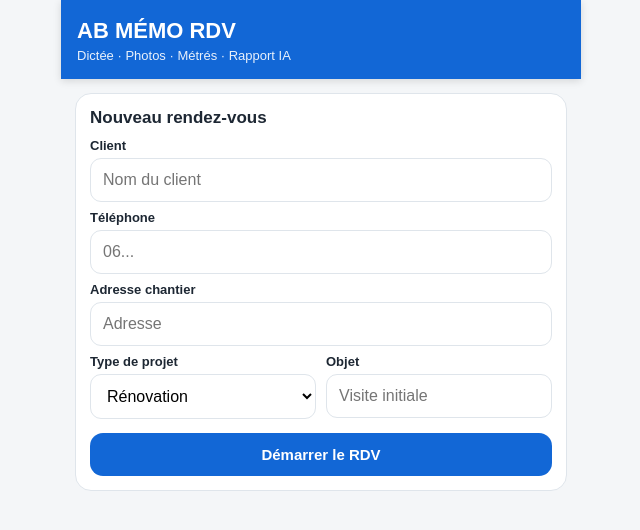
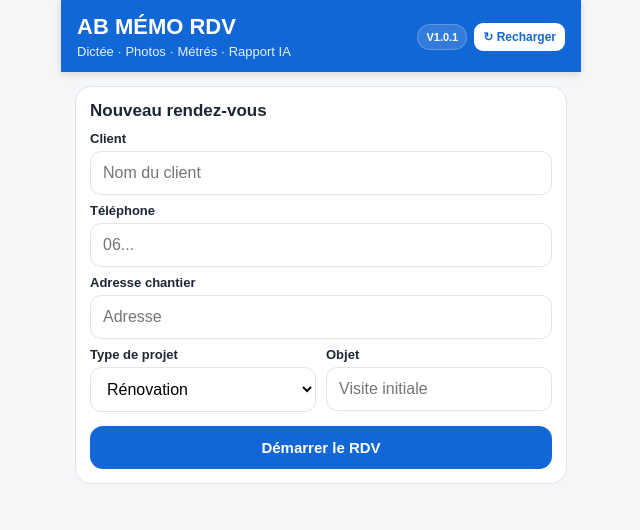
Before and after one commit to abrenov35/memo-rdv-ab, a plain HTML site: page index.html in a window 1280 px wide. Shown: the whole page, without its empty margins (319-959 px from the left). Drawn offline with Linux system fonts and the light colour scheme.

Commit message:
Ajoute version visible et bouton recharger

```diff
--- a/index.html
+++ b/index.html
@@ -8,17 +8,23 @@
   <style>
     :root{--blue:#1267d6;--blue2:#0d56b7;--bg:#f4f6f8;--card:#fff;--txt:#1d2733;--muted:#6c7886;--line:#dfe5eb;--ok:#138a4b;--danger:#c93434}
     *{box-sizing:border-box} body{margin:0;font-family:Arial,Helvetica,sans-serif;background:var(--bg);color:var(--txt)}
-    .app{max-width:520px;margin:0 auto;min-height:100vh;padding-bottom:28px}.top{background:var(--blue);color:#fff;padding:18px 16px 16px;position:sticky;top:0;z-index:10;box-shadow:0 2px 8px #0002}.top h1{margin:0;font-size:22px}.top p{margin:4px 0 0;font-size:13px;opacity:.9}
+    .app{max-width:520px;margin:0 auto;min-height:100vh;padding-bottom:28px}.top{background:var(--blue);color:#fff;padding:14px 16px 13px;position:sticky;top:0;z-index:10;box-shadow:0 2px 8px #0002}.topLine{display:flex;align-items:center;justify-content:space-between;gap:12px}.top h1{margin:0;font-size:22px}.top p{margin:4px 0 0;font-size:13px;opacity:.9}.topTools{display:flex;align-items:center;gap:7px}.version{font-size:11px;font-weight:800;background:#ffffff24;border:1px solid #ffffff35;border-radius:999px;padding:6px 8px;white-space:nowrap}.reloadBtn{background:#fff;color:var(--blue);padding:7px 9px;border-radius:9px;font-size:12px;min-height:auto;white-space:nowrap}
     .wrap{padding:14px}.card{background:var(--card);border:1px solid var(--line);border-radius:16px;padding:14px;margin-bottom:12px}.title{font-weight:700;font-size:17px;margin-bottom:10px}.muted{color:var(--muted);font-size:13px}.grid{display:grid;grid-template-columns:1fr 1fr;gap:10px}.grid3{display:grid;grid-template-columns:repeat(3,1fr);gap:9px}
     label{display:block;font-size:13px;font-weight:700;margin:8px 0 5px}input,select,textarea{width:100%;border:1px solid var(--line);border-radius:11px;background:#fff;padding:12px;font-size:16px}textarea{min-height:84px;resize:vertical}
     button{border:0;border-radius:13px;padding:13px 14px;font-size:15px;font-weight:700;cursor:pointer}.primary{background:var(--blue);color:#fff;width:100%}.secondary{background:#eef4fb;color:var(--blue)}.danger{background:#feecec;color:var(--danger)}.action{background:#fff;border:1px solid var(--line);min-height:92px;display:flex;flex-direction:column;align-items:center;justify-content:center;gap:7px}.action span{font-size:26px}
     .hidden{display:none!important}.row{display:flex;align-items:center;justify-content:space-between;gap:10px}.pill{display:inline-block;border-radius:999px;padding:5px 9px;background:#e8f1ff;color:var(--blue);font-size:12px;font-weight:700}.timer{font-size:34px;font-weight:800;text-align:center;margin:12px 0 4px}.rec{text-align:center;color:var(--danger);font-weight:700;font-size:13px}.mic{width:84px;height:84px;border-radius:50%;display:flex;align-items:center;justify-content:center;margin:14px auto;background:var(--blue);color:#fff;font-size:30px}.mic.paused{background:#d8dee6;color:#3e4a57}
     .stats{display:grid;grid-template-columns:repeat(3,1fr);gap:8px}.stat{background:#fff;border:1px solid var(--line);border-radius:13px;padding:11px;text-align:center}.stat b{display:block;font-size:22px}.toast{position:fixed;left:50%;bottom:18px;transform:translateX(-50%);background:#17202a;color:#fff;padding:10px 14px;border-radius:10px;font-size:13px;max-width:90%;z-index:99}.small{font-size:12px}.note{padding:10px;border-left:3px solid var(--blue);background:#f7faff;border-radius:8px;margin-top:8px}.footerBtn{position:sticky;bottom:0;background:linear-gradient(to top,var(--bg) 70%,transparent);padding-top:10px}
+    @media(max-width:370px){.top h1{font-size:19px}.version{display:none}.reloadBtn{padding:7px 8px}}
   </style>
 </head>
 <body>
 <div class="app">
-  <header class="top"><h1>AB MÉMO RDV</h1><p>Dictée · Photos · Métrés · Rapport IA</p></header>
+  <header class="top">
+    <div class="topLine">
+      <div><h1>AB MÉMO RDV</h1><p>Dictée · Photos · Métrés · Rapport IA</p></div>
+      <div class="topTools"><span class="version">V1.0.1</span><button id="reloadBtn" class="reloadBtn" type="button">↻ Recharger</button></div>
+    </div>
+  </header>
   <main class="wrap">
     <section id="startView" class="card">
       <div class="title">Nouveau rendez-vous</div>
@@ -75,10 +81,12 @@
 </div>
 <div id="toast" class="toast hidden"></div>
 <script>
+const APP_VERSION='V1.0.1';
 const API_URL='https://script.google.com/macros/s/AKfycbzq2sNhxV9PnOktzS8UUIypcvguyc58s8GMd_3D4VjSxUirx-XR-3bsC_yF9zFGNWqGww/exec';
 let state={idRdv:null,start:null,paused:false,pauseStarted:null,totalPause:0,mediaRecorder:null,stream:null,audioChunks:[],photos:0,metres:0,points:0};
 const $=id=>document.getElementById(id);
 function toast(msg){$('toast').textContent=msg;$('toast').classList.remove('hidden');setTimeout(()=>$('toast').classList.add('hidden'),2600)}
+$('reloadBtn').addEventListener('click',()=>{const u=new URL(window.location.href);u.searchParams.set('refresh',Date.now());window.location.replace(u.toString())});
 async function api(data){const body=new URLSearchParams();Object.entries(data).forEach(([k,v])=>{if(v!==undefined&&v!==null)body.append(k,String(v))});const r=await fetch(API_URL,{method:'POST',body});const txt=await r.text();let j;try{j=JSON.parse(txt)}catch{throw new Error('Réponse API invalide')};if(!j.ok)throw new Error(j.error||'Erreur API');return j}
 function addJournal(txt){const d=document.createElement('div');d.className='note';d.textContent=new Date().toLocaleTimeString('fr-FR',{hour:'2-digit',minute:'2-digit'})+' · '+txt;$('journal').prepend(d)}
 function fmt(sec){sec=Math.max(0,Math.floor(sec));const h=String(Math.floor(sec/3600)).padStart(2,'0'),m=String(Math.floor(sec%3600/60)).padStart(2,'0'),s=String(sec%60).padStart(2,'0');return `${h}:${m}:${s}`}
```
